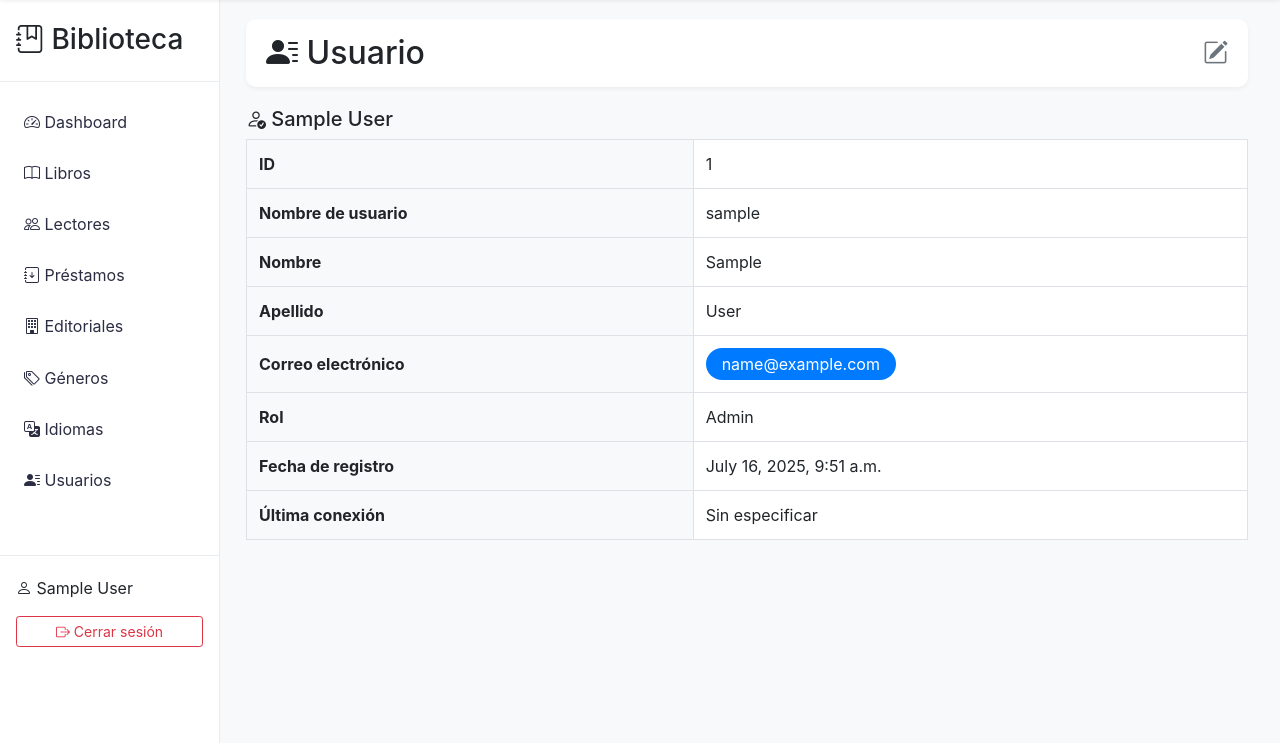
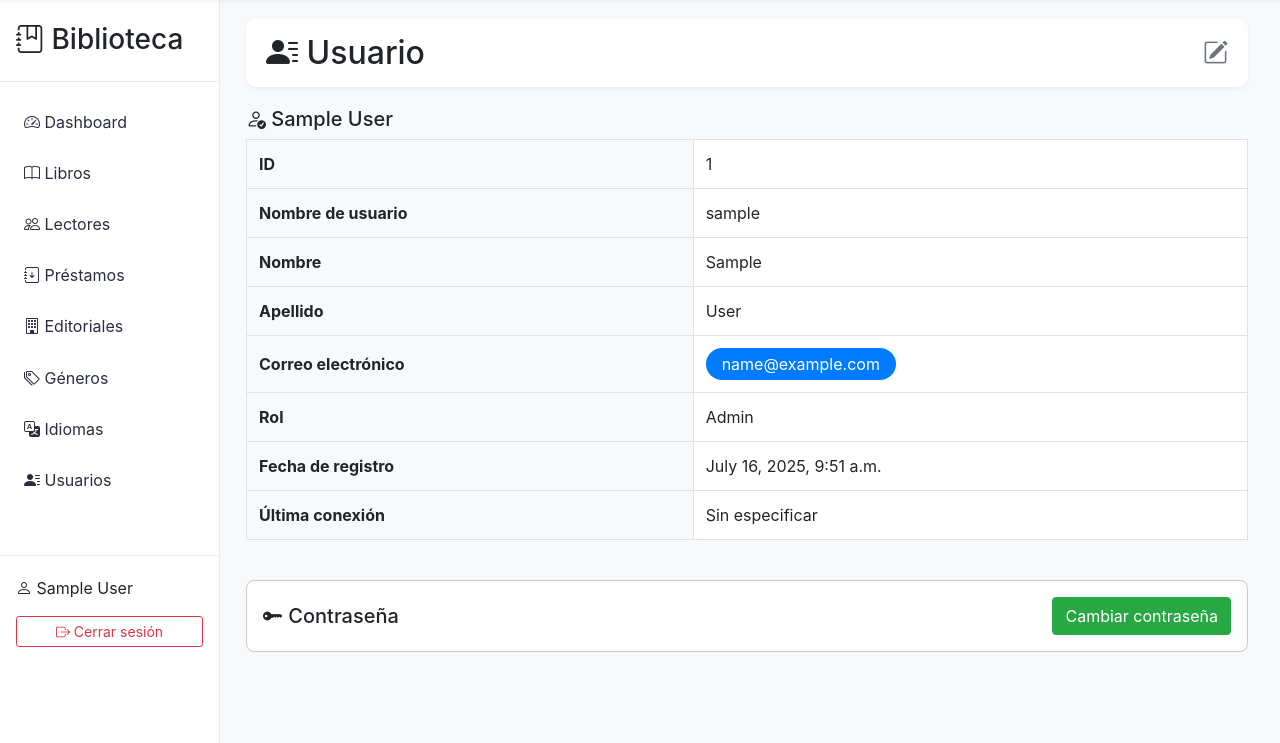
Before and after one commit to BiblioProject/Proyecto_Biblioteca, a Django app: page /app_biblioteca/user/ in a window 1280 px wide. Shown: the part 57-800 px from the top of the page. Run offline with Django 5.2, Linux system fonts and the light colour scheme; the visitor is signed in with stand-in values (Sample User, id 1); data comes from the database, SQL or seed files in the repository; some libraries are stand-ins or nearby versions.

Commit message:
Se puede cambiar la contraseña desde Perfil

```diff
--- a/app_biblioteca/templates/users/user.html
+++ b/app_biblioteca/templates/users/user.html
@@ -12,6 +12,7 @@
     <script src="https://code.jquery.com/jquery-3.6.0.min.js"></script>
     <script src="https://cdn.jsdelivr.net/npm/popper.js@1.16.1/dist/umd/popper.min.js"></script>
     <script src="{% static 'bootstrap/js/bootstrap.min.js' %}"></script>
+    <script src="https://cdn.jsdelivr.net/npm/sweetalert2@11"></script>
 </head>
 
 <body>
@@ -79,12 +80,54 @@
         </div>
         {% endif %}
 
+        <div class="mt-4 p-3 d-flex justify-content-between align-items-center" style="background-color: #fdfdfd; border: 1px solid #ccc; border-radius: 0.5rem;">
+            <h5 class="mb-0"><i class="bi bi-key-fill"></i> Contraseña</h5>
+            <button class="btn btn-success" onclick="abrir_modal_password()">Cambiar contraseña</button>
+        </div>
+
+
+
+
     </div>
     <div class="modal fade" id="creacion" role="dialog"></div>
     <div class="modal fade" id="edicion" role="dialog"></div>
     {% endblock %}
 
     <div class="modal fade" id="edicion" tabindex="-1" role="dialog"></div>
+
+    <div class="modal fade" id="modalPassword" tabindex="-1" role="dialog">
+        <div class="modal-dialog" role="document">
+            <div class="modal-content">
+                <form id="formPasswordChange" method="post">
+                    {% csrf_token %}
+                    <div class="modal-header">
+                        <h5 class="modal-title"><i class="bi bi-shield-lock-fill"></i> Cambiar contraseña</h5>
+                        <button type="button" class="btn-close" data-bs-dismiss="modal"></button>
+                    </div>
+                    <div class="modal-body">
+                        <div class="mb-3">
+                            <label for="current_password" class="form-label">Contraseña actual</label>
+                            <input type="password" class="form-control" id="current_password" name="current_password" required>
+                        </div>
+                        <div class="mb-3">
+                            <label for="new_password" class="form-label">Nueva contraseña</label>
+                            <input type="password" class="form-control" id="new_password" name="new_password" required>
+                        </div>
+                        <div class="mb-3">
+                            <label for="confirm_password" class="form-label">Confirmar nueva contraseña</label>
+                            <input type="password" class="form-control" id="confirm_password" name="confirm_password" required>
+                        </div>
+                        <div id="passwordError" class="text-danger small mt-1" style="display: none;"></div>
+                    </div>
+                    <div class="modal-footer">
+                        <button type="submit" class="btn btn-success">Guardar</button>
+                        <button type="button" class="btn btn-secondary" data-bs-dismiss="modal">Cancelar</button>
+                    </div>
+                </form>
+            </div>
+        </div>
+    </div>
+
 
 </body>
 
@@ -124,6 +167,53 @@
             }
         });
     });
+
+    function abrir_modal_password() {
+        $('#modalPassword').modal('show');
+    }
+
+    $(document).on('submit', '#formPasswordChange', function(e) {
+        e.preventDefault();
+
+        const data = {
+            current_password: $('#current_password').val(),
+            new_password: $('#new_password').val(),
+            confirm_password: $('#confirm_password').val(),
+            csrfmiddlewaretoken: $('input[name="csrfmiddlewaretoken"]').val()
+        };
+
+        $.ajax({
+            url: "{% url 'change_password' %}",
+            type: "POST",
+            data: data,
+            success: function(response) {
+                if (response.success) {
+                    $('#modalPassword').modal('hide');
+                    $('#formPasswordChange')[0].reset();
+
+                    Swal.fire({
+                        icon: 'success',
+                        title: 'Contraseña actualizada',
+                        text: 'Tu contraseña fue cambiada correctamente.',
+                        confirmButtonColor: '#28a745',
+                        timer: 2500,
+                        timerProgressBar: true,
+                        position: 'center'
+                    });
+
+                } else {
+                    Swal.fire({
+                        icon: 'error',
+                        title: 'Error',
+                        text: response.error,
+                        confirmButtonColor: '#dc3545',
+                        position: 'center'
+                    });
+                }
+            }
+        });
+    });
+
 
 
     function mostrarModalPermiso(mensaje) {
--- a/app_biblioteca/urls.py
+++ b/app_biblioteca/urls.py
@@ -1,7 +1,7 @@
 from django.urls import path
 from app_biblioteca.views.views_auth import (
     CustomLoginView, custom_password_reset, custom_password_reset_confirm,
-    registro_usuario, valida_user
+    registro_usuario, valida_user, cambiar_contrasena
 )
 from app_biblioteca.views.views_list import (
     main, books_view, readers_view, editorials_view, genres_view, languages_view,
@@ -74,6 +74,7 @@ urlpatterns = [
     path('valida_user/', valida_user, name='valida_user'),
     path('auth/', custom_password_reset, name='custom_password_reset'),
     path('reset_password/<str:token>/', custom_password_reset_confirm, name='custom_password_reset_confirm'),
+    path('change_password/', cambiar_contrasena, name='change_password'),
 
     # Dashboard
     path('dashboard/', dashboard, name='dashboard'),
```
Also changed, not shown: app_biblioteca/views/views_auth.py (+28 -0 lines).
